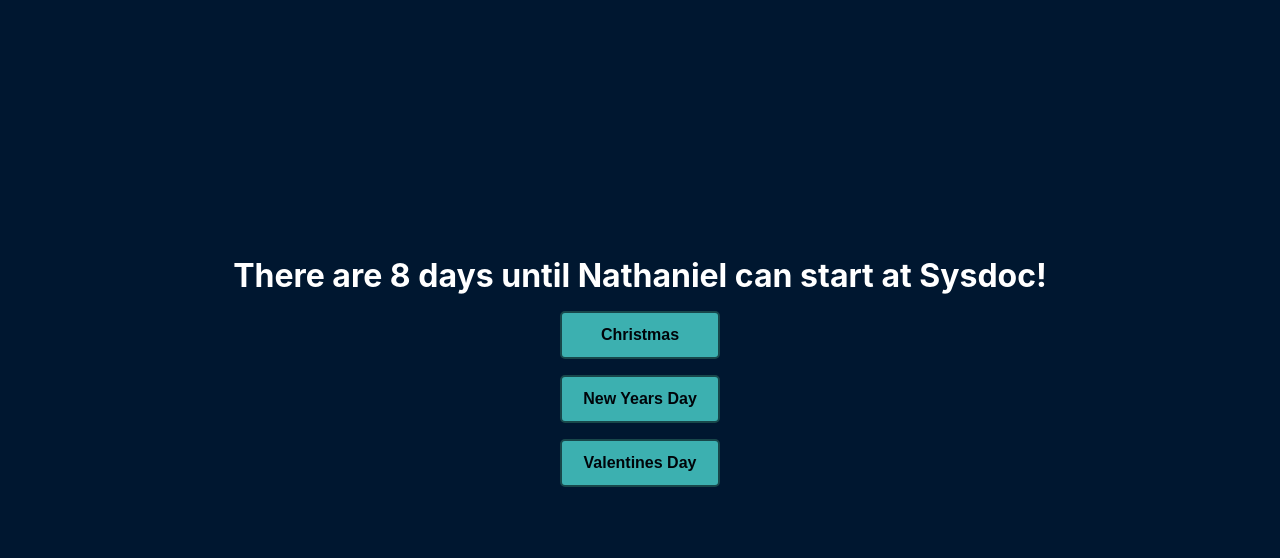
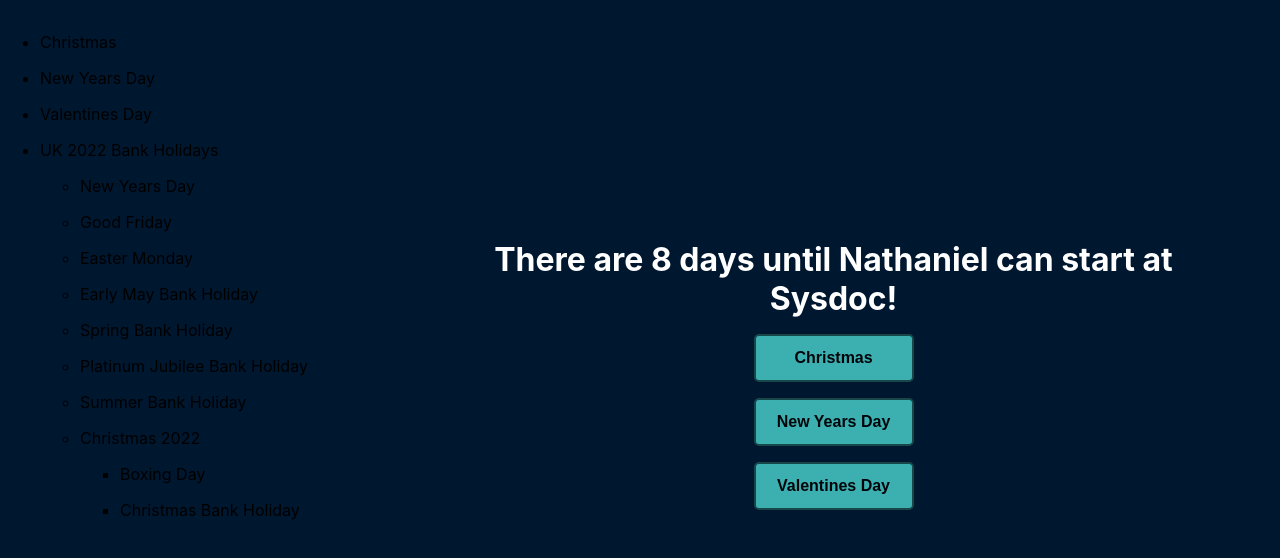
Before and after one commit to dotNATE/react-days-until, a React (Create React App) app: page / in a window 1280 px wide. Shown: the top 558 px of the page. Built offline with nearby package versions, Linux system fonts and the light colour scheme.

Commit message:
added grid styling to root and grid-area to child elements

```diff
--- a/src/Components/Atoms/Header1/Header1.css
+++ b/src/Components/Atoms/Header1/Header1.css
@@ -2,5 +2,6 @@
     color: white;
     text-align: center;
     max-width: 90%;
-    margin: 1rem auto;
+    margin: 30vh auto 1rem auto;
+    grid-area: header;
 }
--- a/src/Components/Atoms/List/List.css
+++ b/src/Components/Atoms/List/List.css
@@ -0,0 +1,3 @@
+.list {
+    grid-area: sidebar;
+}
--- a/src/Components/Organisms/DaysUntilApp/index.tsx
+++ b/src/Components/Organisms/DaysUntilApp/index.tsx
@@ -5,6 +5,7 @@
 import Button from "../../Atoms/Button/Button"
 
 import getDaysUntil from "../../../Functions/getDaysUntil";
+import Sidebar from "../../Molecules/Sidebar";
 
 const DaysUntilApp = () => {
     const [selectedDate, setSelectedDate] = useState(new Date(2021, 5, 21))
@@ -52,6 +53,7 @@
                 <Button date={new Date(2022, 0, 1)} content="New Years Day" clicker={ handleClick } />
                 <Button date={new Date(2022, 1, 14)} content="Valentines Day" clicker={ handleClick } />
             </DateButtonsBox>
+            <Sidebar dates={ dates } clicker={ handleClick } />
         </React.StrictMode>
     )
 }
--- a/src/index.css
+++ b/src/index.css
@@ -6,7 +6,6 @@
   -webkit-font-smoothing: antialiased;
   -moz-osx-font-smoothing: grayscale;
   background-color: rgb(0, 23, 48);
-  padding-top: 30vh;
 }
 
 code {
@@ -16,4 +15,10 @@
 
 #root {
   margin: auto 0;
+  display: grid;
+  grid-template-areas:
+    "sidebar header"
+    "sidebar buttons"
+    "sidebar buttons"
+  ;
 }
```
